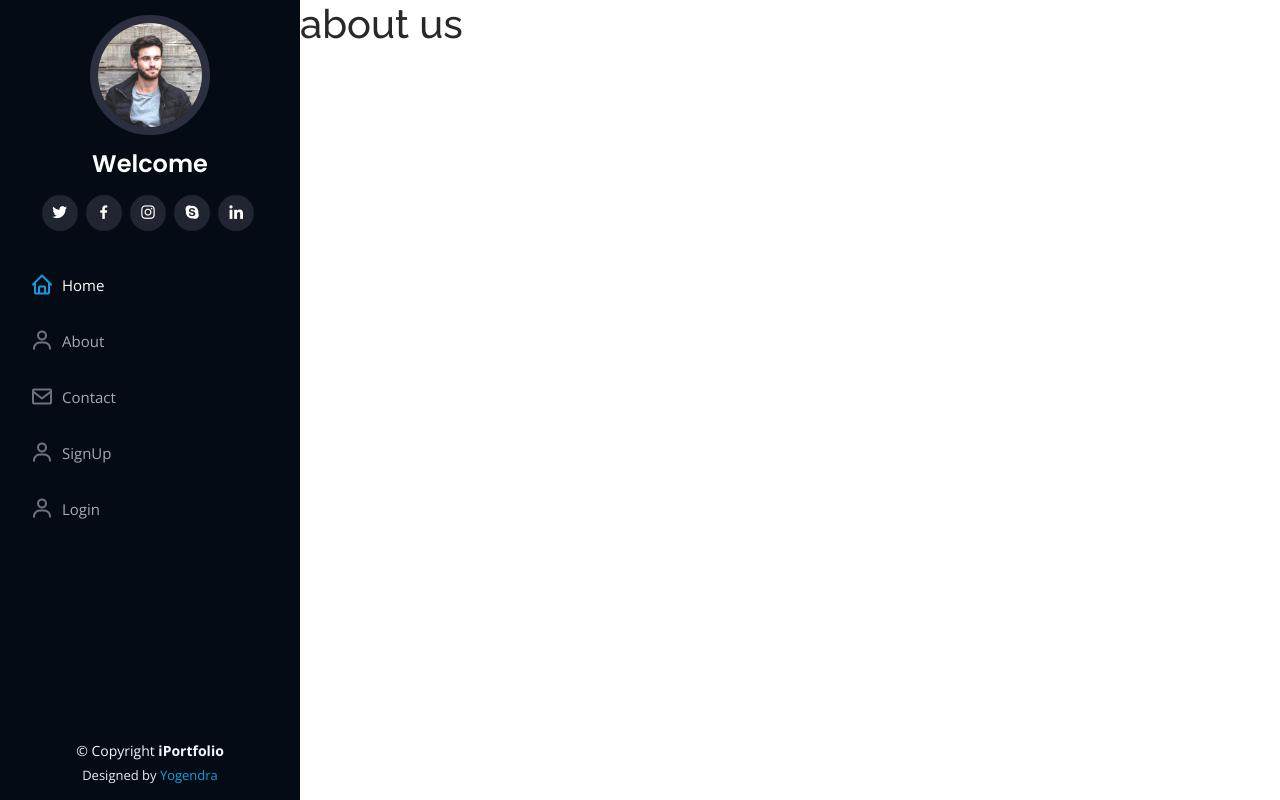
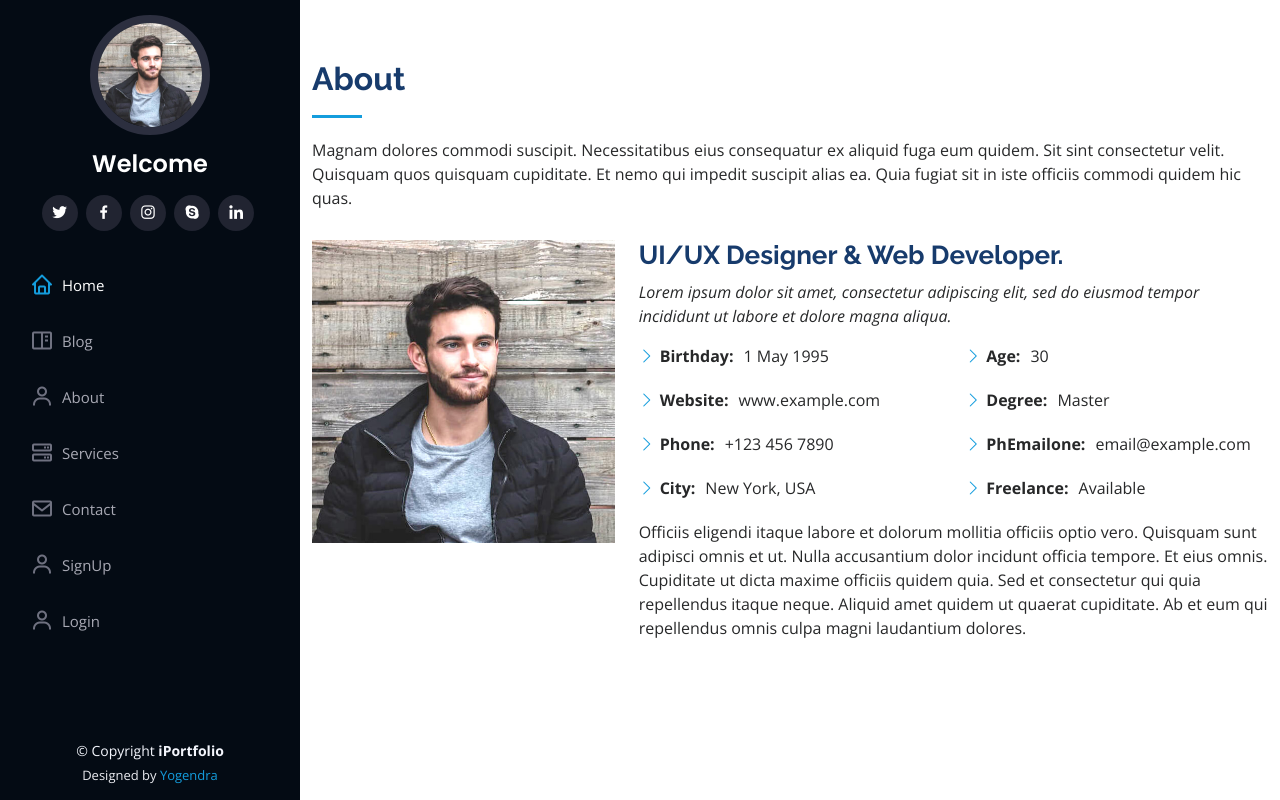
Before and after one commit to yogendradhami/portfolio_website, a Django app: page /about/ in a window 1280 px wide. Run offline with Django 4.2, Linux system fonts and the light colour scheme; some libraries are stand-ins or nearby versions.

Commit message:
blog page crated

```diff
--- a/portfolio_website/portfolio/urls.py
+++ b/portfolio_website/portfolio/urls.py
@@ -5,5 +5,8 @@ urlpatterns = [
     path('', views.Home, name= 'home'),
     path('about/', views.About, name= 'about'),
     path('contact/', views.Contacts, name= 'contact'),
+    path('blog/', views.Index_Blog, name= 'blog'),
+    path('service/', views.Index_Service, name= 'service'),
+    path('internshipdetails/', views.InternshipDetails, name= 'internshipdetails'),
 
 ]
--- a/portfolio_website/portfolio/views.py
+++ b/portfolio_website/portfolio/views.py
@@ -1,6 +1,6 @@
 from django.shortcuts import render,redirect
 from  django.contrib import messages
-from portfolio.models import Contact
+from portfolio.models import Contact,Blog
 # Create your views here.
 def Home(request):
     return render(request, 'layouts/master.html')
@@ -21,3 +21,14 @@ def Contacts(request):
 
 
     return render(request, 'contact.html')
+
+def Index_Blog(request):
+    posts= Blog.objects.all()
+    context={"posts":posts}
+    return render(request, 'blog.html',context)
+
+def Index_Service(request):
+    return render(request, 'service.html')
+
+def InternshipDetails(request):
+    return render(request, 'internship.html')
--- a/portfolio_website/templates/about.html
+++ b/portfolio_website/templates/about.html
@@ -1,9 +1,57 @@
 {% extends 'basic.html' %}
-
+{% load static %}
 {% block title %}
     About
 {% endblock title %}
 
 {% block body %}
-<h1> about us </h1>
+
+    <!-- ======= About Section ======= -->
+    <section id="about" class="about">
+        <div class="container">
+
+          <div class="section-title">
+            <h2>About</h2>
+            <p>Magnam dolores commodi suscipit. Necessitatibus eius consequatur ex aliquid fuga eum quidem. Sit sint consectetur velit. Quisquam quos quisquam cupiditate. Et nemo qui impedit suscipit alias ea. Quia fugiat sit in iste officiis commodi quidem hic quas.</p>
+          </div>
+
+          <div class="row">
+            <div class="col-lg-4" data-aos="fade-right">
+              <img src="{% static 'assets/img/profile-img.jpg' %}" class="img-fluid" alt="">
+            </div>
+            <div class="col-lg-8 pt-4 pt-lg-0 content" data-aos="fade-left">
+              <h3>UI/UX Designer &amp; Web Developer.</h3>
+              <p class="fst-italic">
+                Lorem ipsum dolor sit amet, consectetur adipiscing elit, sed do eiusmod tempor incididunt ut labore et dolore
+                magna aliqua.
+              </p>
+              <div class="row">
+                <div class="col-lg-6">
+                  <ul>
+                    <li><i class="bi bi-chevron-right"></i> <strong>Birthday:</strong> <span>1 May 1995</span></li>
+                    <li><i class="bi bi-chevron-right"></i> <strong>Website:</strong> <span>www.example.com</span></li>
+                    <li><i class="bi bi-chevron-right"></i> <strong>Phone:</strong> <span>+123 456 7890</span></li>
+                    <li><i class="bi bi-chevron-right"></i> <strong>City:</strong> <span>New York, USA</span></li>
+                  </ul>
+                </div>
+                <div class="col-lg-6">
+                  <ul>
+                    <li><i class="bi bi-chevron-right"></i> <strong>Age:</strong> <span>30</span></li>
+                    <li><i class="bi bi-chevron-right"></i> <strong>Degree:</strong> <span>Master</span></li>
+                    <li><i class="bi bi-chevron-right"></i> <strong>PhEmailone:</strong> <span>email@example.com</span></li>
+                    <li><i class="bi bi-chevron-right"></i> <strong>Freelance:</strong> <span>Available</span></li>
+                  </ul>
+                </div>
+              </div>
+              <p>
+                Officiis eligendi itaque labore et dolorum mollitia officiis optio vero. Quisquam sunt adipisci omnis et ut. Nulla accusantium dolor incidunt officia tempore. Et eius omnis.
+                Cupiditate ut dicta maxime officiis quidem quia. Sed et consectetur qui quia repellendus itaque neque. Aliquid amet quidem ut quaerat cupiditate. Ab et eum qui repellendus omnis culpa magni laudantium dolores.
+              </p>
+            </div>
+          </div>
+
+        </div>
+      </section><!-- End About Section -->
+
+
 {% endblock body %}
--- a/portfolio_website/templates/basic.html
+++ b/portfolio_website/templates/basic.html
@@ -58,10 +58,13 @@
       <nav id="navbar" class="nav-menu navbar">
         <ul>
           <li><a href="/" class="nav-link scrollto active"><i class="bx bx-home"></i> <span>Home</span></a></li>
+          <li><a href="/blog" class="nav-link scrollto"><i class="bx bx-book-content"></i> <span>Blog</span></a></li>
+
           <li><a href="/about" class="nav-link scrollto"><i class="bx bx-user"></i> <span>About</span></a></li>
           {% comment %} <li><a href="#resume" class="nav-link scrollto"><i class="bx bx-file-blank"></i> <span>Resume</span></a></li>
-          <li><a href="#portfolio" class="nav-link scrollto"><i class="bx bx-book-content"></i> <span>Portfolio</span></a></li>
-          <li><a href="/services" class="nav-link scrollto"><i class="bx bx-server"></i> <span>Services</span></a></li> {% endcomment %}
+
+          {% endcomment %}
+          <li><a href="/service" class="nav-link scrollto"><i class="bx bx-server"></i> <span>Services</span></a></li>
           <li><a href="/contact" class="nav-link scrollto"><i class="bx bx-envelope"></i> <span>Contact</span></a></li>
 
           {% if not request.user.is_authenticated %}
```
Also changed, not shown: portfolio_website/templates/blog.html (added, +52 -0 lines), portfolio_website/templates/internship.html (added, +82 -0 lines), portfolio_website/templates/service.html (+52 -0 lines), portfolio_website/db.sqlite3.
